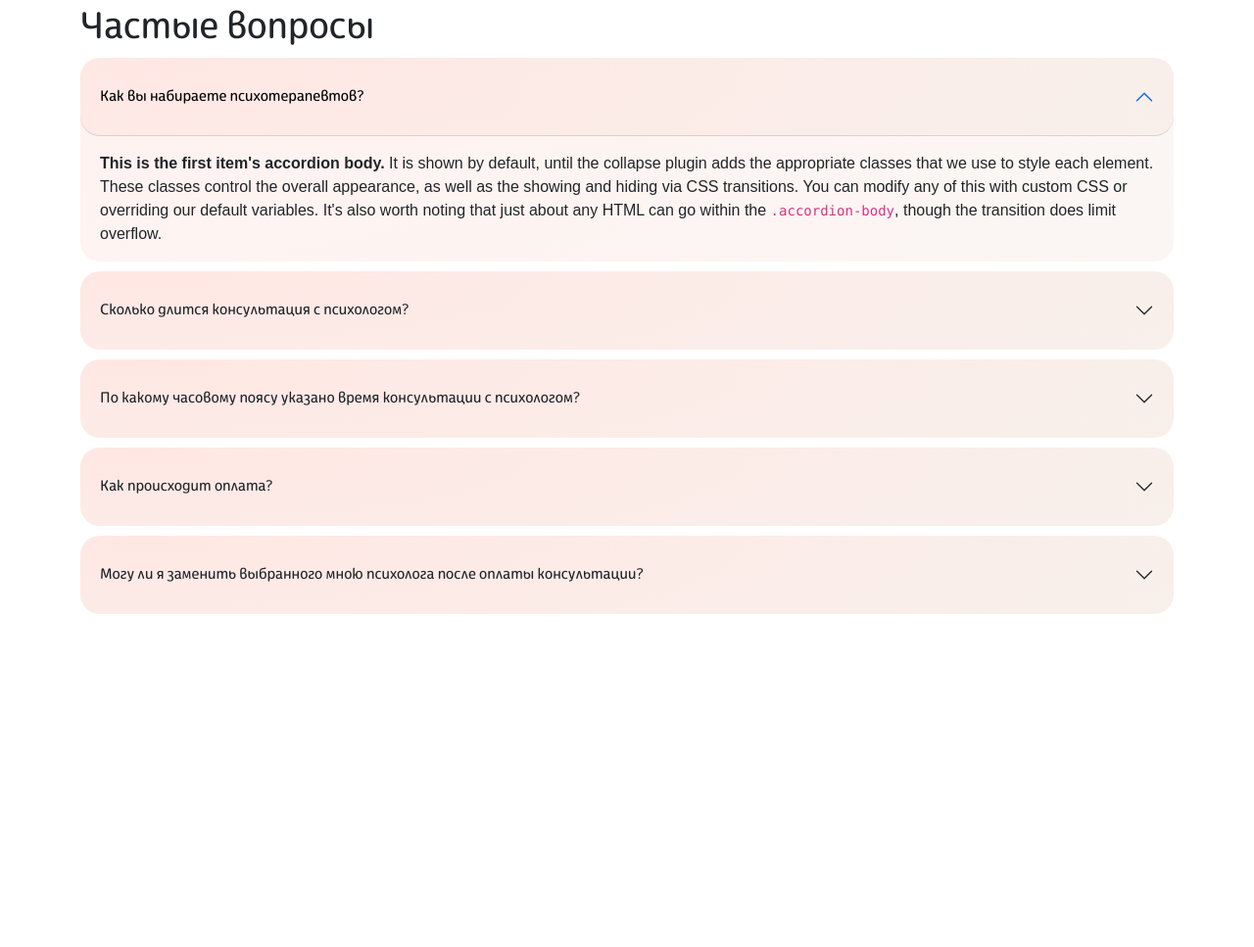
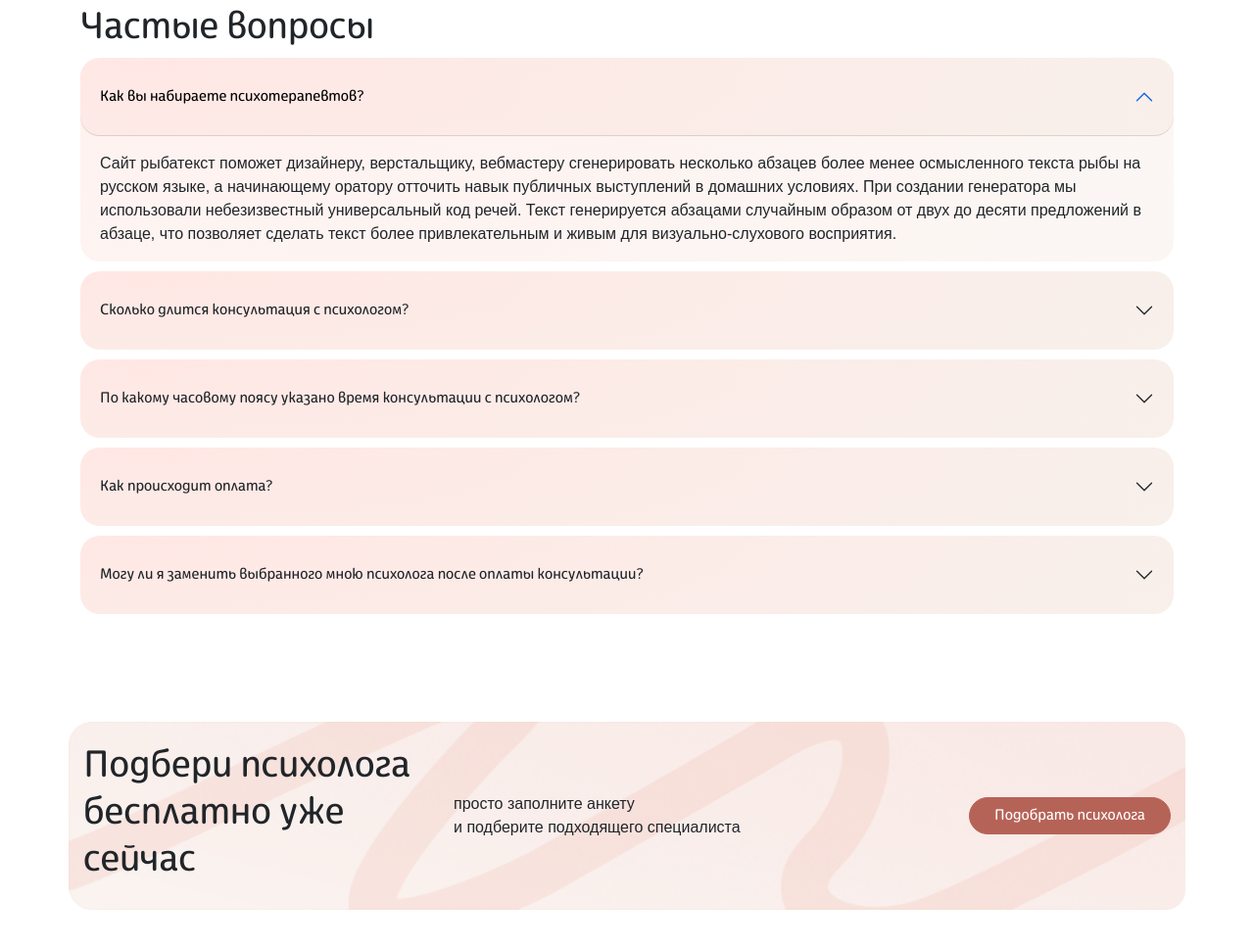
Before and after one commit to kunilovsky/old-del, a plain HTML site: page index.html in a window 1280 px wide. Shown: the part 6401-7368 px from the top of the page at 98% size. Before the commit the page ends 7078 px from the top, so only its background shows below. Drawn offline with Linux system fonts and the light colour scheme; a web font is replaced by a local one.

Commit message:
Section podbor

```diff
--- a/index.html
+++ b/index.html
@@ -943,12 +943,12 @@
                             <div id="collapseOne" class="accordion-collapse collapse show" aria-labelledby="ac-1"
                                 data-bs-parent="#accordion-1">
                                 <div class="accordion-body">
-                                    <strong>This is the first item's accordion body.</strong> It is shown by default,
-                                    until the collapse plugin adds the appropriate classes that we use to style each
-                                    element. These classes control the overall appearance, as well as the showing and
-                                    hiding via CSS transitions. You can modify any of this with custom CSS or overriding
-                                    our default variables. It's also worth noting that just about any HTML can go within
-                                    the <code>.accordion-body</code>, though the transition does limit overflow.
+                                    Сайт рыбатекст поможет дизайнеру, верстальщику, вебмастеру сгенерировать несколько
+                                    абзацев более менее осмысленного текста рыбы на русском языке, а начинающему оратору
+                                    отточить навык публичных выступлений в домашних условиях. При создании генератора мы
+                                    использовали небезизвестный универсальный код речей. Текст генерируется абзацами
+                                    случайным образом от двух до десяти предложений в абзаце, что позволяет сделать
+                                    текст более привлекательным и живым для визуально-слухового восприятия.
                                 </div>
                             </div>
                         </div>
@@ -962,12 +962,12 @@
                             <div id="collapseTwo" class="accordion-collapse collapse" aria-labelledby="ac-2"
                                 data-bs-parent="#accordion-1">
                                 <div class="accordion-body">
-                                    <strong>This is the second item's accordion body.</strong> It is hidden by default,
-                                    until the collapse plugin adds the appropriate classes that we use to style each
-                                    element. These classes control the overall appearance, as well as the showing and
-                                    hiding via CSS transitions. You can modify any of this with custom CSS or overriding
-                                    our default variables. It's also worth noting that just about any HTML can go within
-                                    the <code>.accordion-body</code>, though the transition does limit overflow.
+                                    Сайт рыбатекст поможет дизайнеру, верстальщику, вебмастеру сгенерировать несколько
+                                    абзацев более менее осмысленного текста рыбы на русском языке, а начинающему оратору
+                                    отточить навык публичных выступлений в домашних условиях. При создании генератора мы
+                                    использовали небезизвестный универсальный код речей. Текст генерируется абзацами
+                                    случайным образом от двух до десяти предложений в абзаце, что позволяет сделать
+                                    текст более привлекательным и живым для визуально-слухового восприятия.
                                 </div>
                             </div>
                         </div>
@@ -981,12 +981,12 @@
                             <div id="collapseThree" class="accordion-collapse collapse" aria-labelledby="ac-3"
                                 data-bs-parent="#accordion-1">
                                 <div class="accordion-body">
-                                    <strong>This is the third item's accordion body.</strong> It is hidden by default,
-                                    until the collapse plugin adds the appropriate classes that we use to style each
-                                    element. These classes control the overall appearance, as well as the showing and
-                                    hiding via CSS transitions. You can modify any of this with custom CSS or overriding
-                                    our default variables. It's also worth noting that just about any HTML can go within
-                                    the <code>.accordion-body</code>, though the transition does limit overflow.
+                                    Сайт рыбатекст поможет дизайнеру, верстальщику, вебмастеру сгенерировать несколько
+                                    абзацев более менее осмысленного текста рыбы на русском языке, а начинающему оратору
+                                    отточить навык публичных выступлений в домашних условиях. При создании генератора мы
+                                    использовали небезизвестный универсальный код речей. Текст генерируется абзацами
+                                    случайным образом от двух до десяти предложений в абзаце, что позволяет сделать
+                                    текст более привлекательным и живым для визуально-слухового восприятия.
                                 </div>
                             </div>
                         </div>
@@ -1000,12 +1000,12 @@
                             <div id="collapseThree" class="accordion-collapse collapse" aria-labelledby="ac-3"
                                 data-bs-parent="#accordion-1">
                                 <div class="accordion-body">
-                                    <strong>This is the third item's accordion body.</strong> It is hidden by default,
-                                    until the collapse plugin adds the appropriate classes that we use to style each
-                                    element. These classes control the overall appearance, as well as the showing and
-                                    hiding via CSS transitions. You can modify any of this with custom CSS or overriding
-                                    our default variables. It's also worth noting that just about any HTML can go within
-                                    the <code>.accordion-body</code>, though the transition does limit overflow.
+                                    Сайт рыбатекст поможет дизайнеру, верстальщику, вебмастеру сгенерировать несколько
+                                    абзацев более менее осмысленного текста рыбы на русском языке, а начинающему оратору
+                                    отточить навык публичных выступлений в домашних условиях. При создании генератора мы
+                                    использовали небезизвестный универсальный код речей. Текст генерируется абзацами
+                                    случайным образом от двух до десяти предложений в абзаце, что позволяет сделать
+                                    текст более привлекательным и живым для визуально-слухового восприятия.
                                 </div>
                             </div>
                         </div>
@@ -1019,15 +1019,31 @@
                             <div id="collapseThree" class="accordion-collapse collapse" aria-labelledby="ac-3"
                                 data-bs-parent="#accordion-1">
                                 <div class="accordion-body">
-                                    <strong>This is the third item's accordion body.</strong> It is hidden by default,
-                                    until the collapse plugin adds the appropriate classes that we use to style each
-                                    element. These classes control the overall appearance, as well as the showing and
-                                    hiding via CSS transitions. You can modify any of this with custom CSS or overriding
-                                    our default variables. It's also worth noting that just about any HTML can go within
-                                    the <code>.accordion-body</code>, though the transition does limit overflow.
+                                    Сайт рыбатекст поможет дизайнеру, верстальщику, вебмастеру сгенерировать несколько
+                                    абзацев более менее осмысленного текста рыбы на русском языке, а начинающему оратору
+                                    отточить навык публичных выступлений в домашних условиях. При создании генератора мы
+                                    использовали небезизвестный универсальный код речей. Текст генерируется абзацами
+                                    случайным образом от двух до десяти предложений в абзаце, что позволяет сделать
+                                    текст более привлекательным и живым для визуально-слухового восприятия.
                                 </div>
                             </div>
                         </div>
+                    </div>
+                </div>
+            </div>
+        </section>
+        <section>
+            <div class="container bg-lightred-img-fluid">
+                <div class="row align-items-center">
+                    <div class="col-lg-4 text-lg-start text-center">
+                        <h2>
+                            Подбери психолога бесплатно уже сейчас
+                        </h2>
+                    </div>
+                    <div class="col-lg-8  d-flex justify-content-between align-items-center">
+                        просто заполните анкету <br>
+                        и подберите подходящего специалиста
+                        <a href="" class="red-btn">Подобрать психолога</a>
                     </div>
                 </div>
             </div>
```
Also changed, not shown: assets/style/sass/_section.sass (+5 -6 lines), 1 other file.
